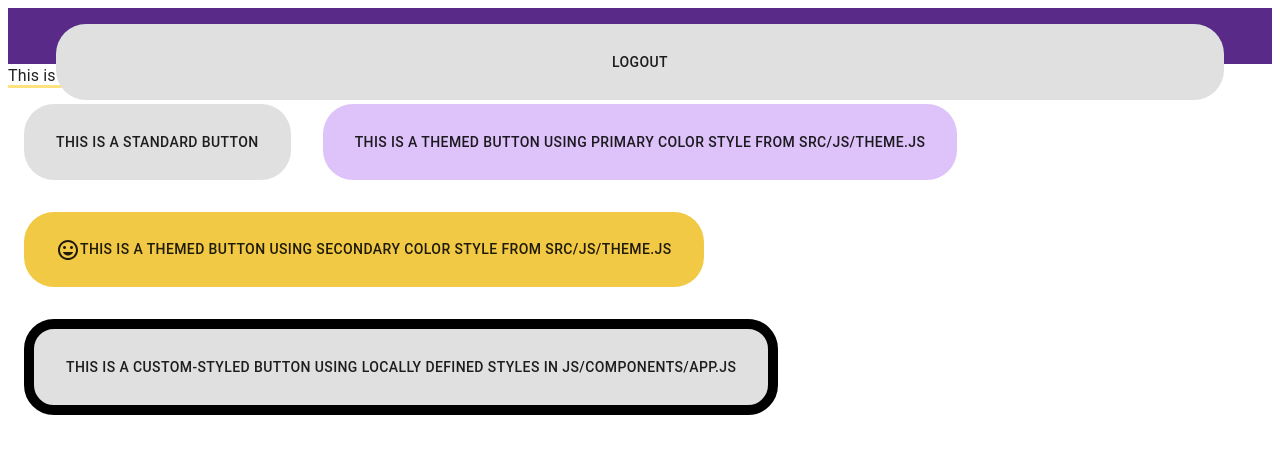
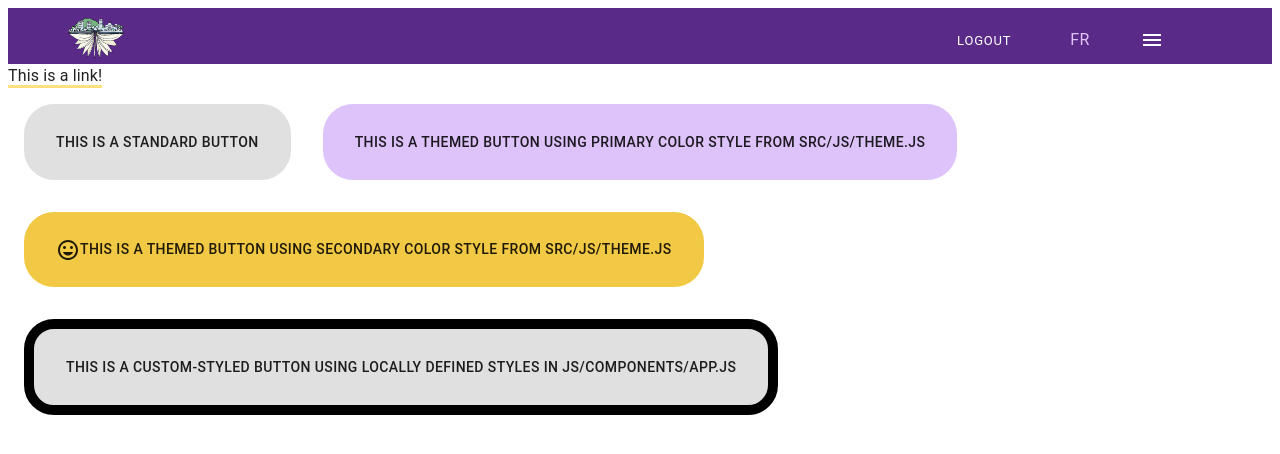
Before and after one commit to Alex-Aditi/htg-practitioner-panel, a React app: page / in a window 1280 px wide. Shown: the top 454 px of the page. Built offline with nearby package versions, Linux system fonts and the light colour scheme; the HTML template or start-up script is replaced by a standard one.

Commit message:
refactor HeaderFooter and Nav to include user prop

```diff
--- a/package.json
+++ b/package.json
@@ -28,7 +28,8 @@
     "@material-ui/core": "^4.11.0",
     "@material-ui/icons": "^4.9.1",
     "@types/react": "^16.9.53",
-    "react": "^16.14.0",
-    "react-dom": "^16.14.0"
+    "react": "^17.0.1",
+    "react-dom": "^16.14.0",
+    "react-router-dom": "^5.2.0"
   }
 }
--- a/src/js/components/HeaderFooter.js
+++ b/src/js/components/HeaderFooter.js
@@ -1,5 +1,6 @@
 import { AppBar, Button, makeStyles } from "@material-ui/core";
 import React from "react";
+import Nav from './Nav'
 
 //this will trigger a logout action from firebaseAuth in future;
 const logoutUser = () => alert("logging out");
@@ -9,13 +10,7 @@ const HeaderFooter = ({ children }) => {
   const user = { uid: 12345, validated: true };
   return (
     <>
-      {/* everything inside AppBar can be replaced with you own navbar design, just make sure it can show some clickable logout element */}
-      <AppBar position="sticky">
-        {/* this only shows the logout button if the user is logged in */}
-        {user && user.validated ? (
-          <Button onClick={logoutUser}>logout</Button>
-        ) : null}
-      </AppBar>
+      <Nav user={user} />
       {children}
     </>
   );
--- a/src/js/components/Nav.js
+++ b/src/js/components/Nav.js
@@ -12,18 +12,15 @@ const logo = {
 }
 
 const useStyles = makeStyles((theme) => ({
-  // root: {
-  //   flexGrow: 1,
-  // },
   menuButton: {
-    // marginLeft: theme.spacing(2),
     '&:hover': {
       backgroundColor: 'inherit'
     }
   },
 }));
 
-export default function Nav() {
+export default function Nav({ user }) {
+
   const classes = useStyles();
 
   return (
@@ -35,7 +32,7 @@ export default function Nav() {
         alignItems="center"
       >
         <Grid item xs={12}>
-          <AppBar position="static">
+          <AppBar position="sticky">
               <Toolbar>
                 <Grid item xs={10}>
                   <img
@@ -44,9 +41,15 @@ export default function Nav() {
                     style={logo}
                   />
                 </Grid>
-                <Grid item xs={1}>
-                  <Link color="textSecondary" underline="none" href="#">Login</Link>
-                </Grid>
+                {user && user.validated ? (
+                  <Grid item xs={1}>
+                    <Link color="textSecondary" underline="none" href="#">Logout</Link>
+                  </Grid>
+                ) : (
+                  <Grid item xs={1}>
+                    <Link color="textSecondary" underline="none" href="#">Login</Link>
+                  </Grid>
+                )}
                 <Grid item xs={1}>
                   <Button variant="text">FR</Button>
                 </Grid>
```
Also changed, not shown: 1 other file (tests, documents, lock files or other folders).
